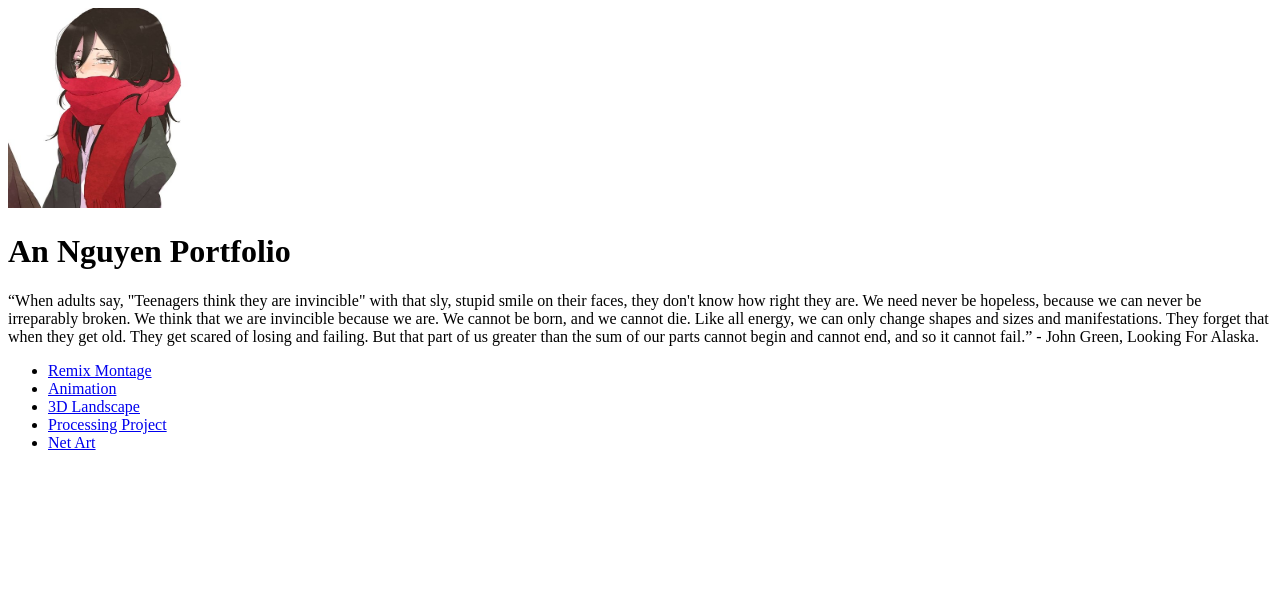
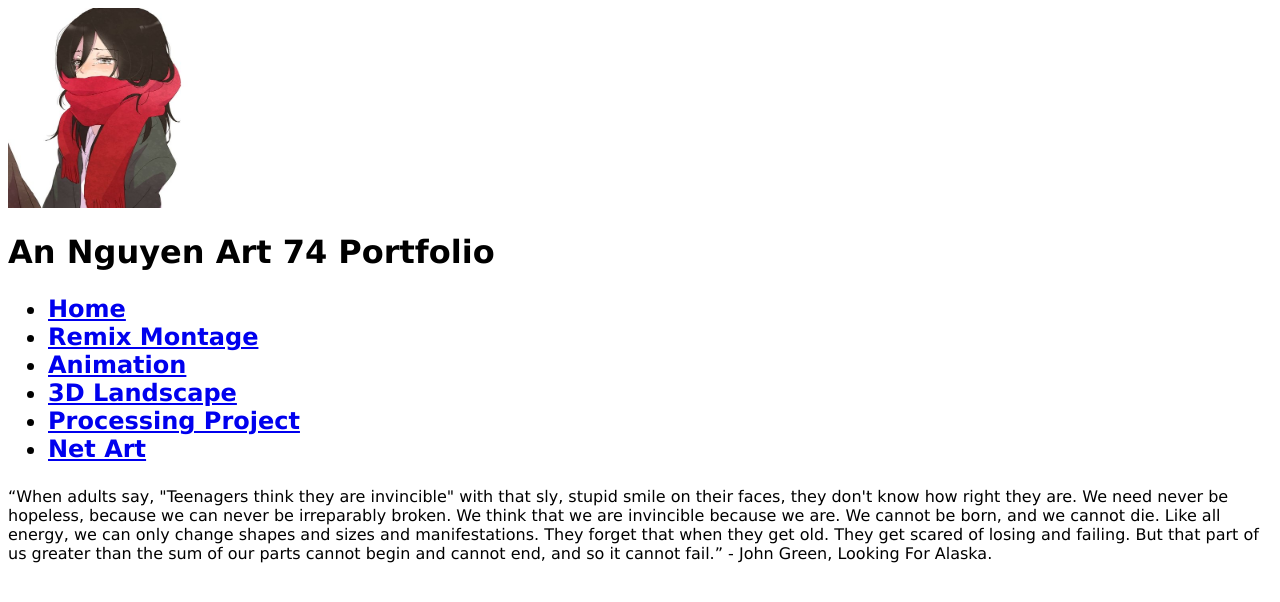
Before and after one commit to annguyen1/annguyen1.github.io, a plain HTML site: page index.html in a window 1280 px wide. Drawn offline with Linux system fonts and the light colour scheme.

Commit message:
i added css

```diff
--- a/index.html
+++ b/index.html
@@ -7,25 +7,29 @@
 
 			<title>An Nguyen</title>
 
-		<link rel="stylesheet" href="styles/main.css">
+		<link rel="stylesheet" type="text/css" href="styles/main.css">
 
 	</head>
    <body>
+	   <div class="container">
+
 	<a href="index.html"><img src="images/mikasa.jpg" width="200" height="200"></a>
-     <h1>An Nguyen Portfolio</h1>
 
-     <p>“When adults say, "Teenagers think they are invincible" with that sly, stupid smile on their faces, they don't know how right they are. We need never be hopeless, because we can never be irreparably broken. We think that we are invincible because we are. We cannot be born, and we cannot die. Like all energy, we can only change shapes and sizes and manifestations. They forget that when they get old. They get scared of losing and failing. But that part of us greater than the sum of our parts cannot begin and cannot end, and so it cannot fail.” - John Green, Looking For Alaska. </p>
-
-	<header>
-		<nav>
+    	<h1>An Nguyen Art 74 Portfolio</h1>
+<div class="categories">
+	<h2>
 			<ul>
+				<li><a href="index.html">Home</a></li>
 				<li><a href="remixmontage.html">Remix Montage</a></li>
 				<li><a href="animation.html">Animation</a></li>
 				<li><a href="threedimensionlandscape.html">3D Landscape</a></li>
 				<li><a href="processproject.html">Processing Project</a></li>
 				<li><a href="netart.html">Net Art</a></li>
 			</ul>
-		</nav>
-	 </header>
+		</div>
+	 </h2>
+	     <p>“When adults say, "Teenagers think they are invincible" with that sly, stupid smile on their faces, they don't know how right they are. We need never be hopeless, because we can never be irreparably broken. We think that we are invincible because we are. We cannot be born, and we cannot die. Like all energy, we can only change shapes and sizes and manifestations. They forget that when they get old. They get scared of losing and failing. But that part of us greater than the sum of our parts cannot begin and cannot end, and so it cannot fail.” - John Green, Looking For Alaska. </p>
+		</div>
+
    </body>
 </html>
--- /dev/null
+++ b/styles/main.css
@@ -0,0 +1,10 @@
+body{
+	font-family: Verdana, Geneva, sans-serif;
+	font-size: 12px
+
+	line-height: 2em;
+}
+
+.box-1{
+	background-color: dimgray;
+}
```
Also changed, not shown: netart.html (+1 -1 lines), images/me.jpg (added).
